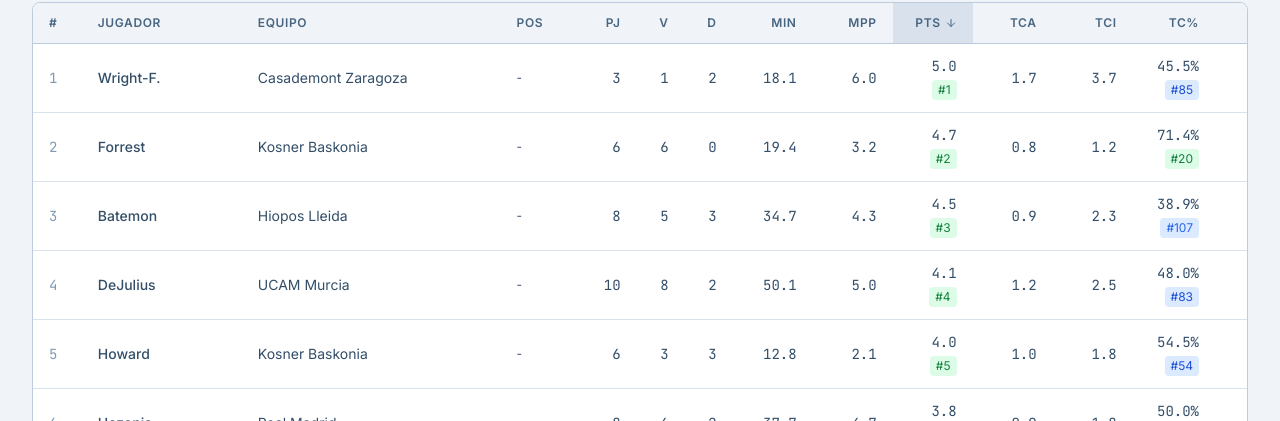
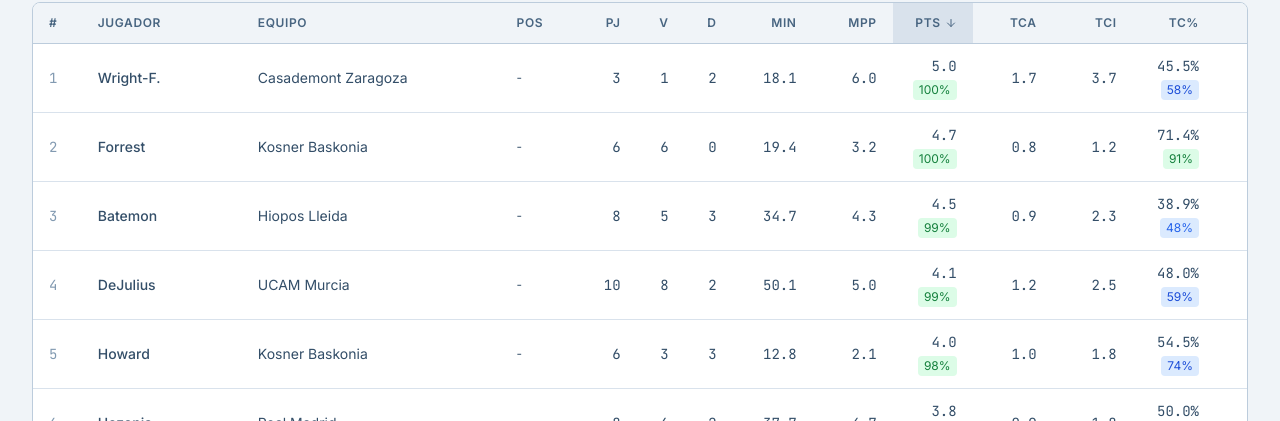
Before and after one commit to juantorrecillas/openacb, a React (Vite) app in the folder openacb_react/: page /estadisticas-clutch in a window 1280 px wide. Shown: the part 379-800 px from the top of the page. Built offline with nearby package versions, Linux system fonts and the light colour scheme; no server answers.

Commit message:
fix: reordering fix

```diff
--- a/openacb_react/src/pages/ClutchStats.jsx
+++ b/openacb_react/src/pages/ClutchStats.jsx
@@ -18,13 +18,18 @@
   return Number(v).toFixed(1)
 }
 
-function getRankColor(rank, total) {
-  if (!rank || !total) return 'bg-acb-100 text-acb-600'
-  const pct = rank / total
-  if (pct <= 0.25) return 'bg-positive-100 text-positive-700'
-  if (pct <= 0.5)  return 'bg-info-100 text-info-700'
-  if (pct <= 0.75) return 'bg-info-100 text-info-600'
+function getPercentileColor(pct) {
+  if (pct == null || isNaN(pct)) return 'bg-acb-100 text-acb-600'
+  if (pct >= 75) return 'bg-positive-100 text-positive-700'
+  if (pct >= 50) return 'bg-info-100 text-info-700'
+  if (pct >= 25) return 'bg-info-100 text-info-600'
   return 'bg-negative-100 text-negative-700'
+}
+
+// rank → percentile (rank 1 → 100, rank n → 0). undefined for n <= 1.
+function rankToPercentile(rank, n) {
+  if (rank == null || n == null || n <= 1) return null
+  return Math.round(((n - rank) / (n - 1)) * 100)
 }
 
 const POSITION_ORDER = ['Base', 'Escolta', 'Alero', 'Ala-pívot', 'Pívot']
@@ -404,6 +409,7 @@
                     const v = p[col.key]
                     const rankKey = col.rank ? `${col.key}Rank` : null
                     const rank = rankKey ? p[rankKey] : null
+                    const percentile = rankToPercentile(rank, n)
 
                     return (
                       <td
@@ -418,11 +424,11 @@
                           ${col.key === 'team' ? 'text-acb-600' : ''}
                           ${col.key === 'position' ? 'text-acb-500 text-xs' : ''}`}
                       >
-                        {rank != null ? (
+                        {percentile != null ? (
                           <div className="flex flex-col items-end gap-1">
                             <span className="font-mono text-acb-700">{fmtVal(v, col.key)}</span>
-                            <span className={`text-xs px-1.5 py-0.5 rounded ${getRankColor(rank, n)}`}>
-                              #{rank}
+                            <span className={`text-xs px-1.5 py-0.5 rounded ${getPercentileColor(percentile)}`}>
+                              {percentile}%
                             </span>
                           </div>
                         ) : (
--- a/openacb_react/src/pages/Home.jsx
+++ b/openacb_react/src/pages/Home.jsx
@@ -22,16 +22,6 @@
 
 const categories = [
   {
-    id: 'jugadores',
-    title: 'Jugadores',
-    description: 'Estadísticas individuales y perfiles de jugador',
-    tools: [
-      { id: 'players', title: 'Estadísticas de Jugador', description: 'Producción, eficiencia y métricas avanzadas.', icon: Users },
-      { id: 'profile', title: 'Perfil de Jugador',       description: 'Perfil completo, estilo y evolución.', icon: UserCircle },
-      { id: 'clutch',  title: 'Estadísticas Clutch',     description: 'Rendimiento en finales ajustados.', icon: Flame },
-    ],
-  },
-  {
     id: 'equipos',
     title: 'Equipos',
     description: 'Rendimiento, estilo e identidad de cada equipo',
@@ -40,6 +30,16 @@
       { id: 'fingerprint', title: 'Perfil de Equipo',       description: 'Fortalezas, debilidades y estilo.',               icon: Fingerprint },
       { id: 'gameflow',    title: 'Análisis de Partido',    description: 'Evolución del marcador y jugadas.', icon: Activity },
       { id: 'factors',     title: 'Four Factors',           description: 'Tiro, pérdidas, rebote y tiros libres.',                         icon: Percent },
+    ],
+  },
+  {
+    id: 'jugadores',
+    title: 'Jugadores',
+    description: 'Estadísticas individuales y perfiles de jugador',
+    tools: [
+      { id: 'players', title: 'Estadísticas de Jugador', description: 'Producción, eficiencia y métricas avanzadas.', icon: Users },
+      { id: 'profile', title: 'Perfil de Jugador',       description: 'Perfil completo, estilo y evolución.', icon: UserCircle },
+      { id: 'clutch',  title: 'Estadísticas Clutch',     description: 'Rendimiento en finales ajustados.', icon: Flame },
     ],
   },
   {
@@ -136,10 +136,16 @@
             <div className="text-acb-300 text-sm">Temporadas Disponibles: 2016-2026</div>
           </div>
           <div></div>
-          <div>
+          <a
+            href="https://github.com/juantorrecillas/openacb"
+            target="_blank"
+            rel="noopener noreferrer"
+            className="block group hover:opacity-90 transition-opacity"
+            title="Ver código en GitHub"
+          >
             <div className="text-3xl font-bold mb-2">100%</div>
-            <div className="text-acb-300 text-sm">Código Abierto</div>
-          </div>
+            <div className="text-acb-300 text-sm group-hover:text-white transition-colors">Código Abierto ↗</div>
+          </a>
         </div>
       </div>
 
```
